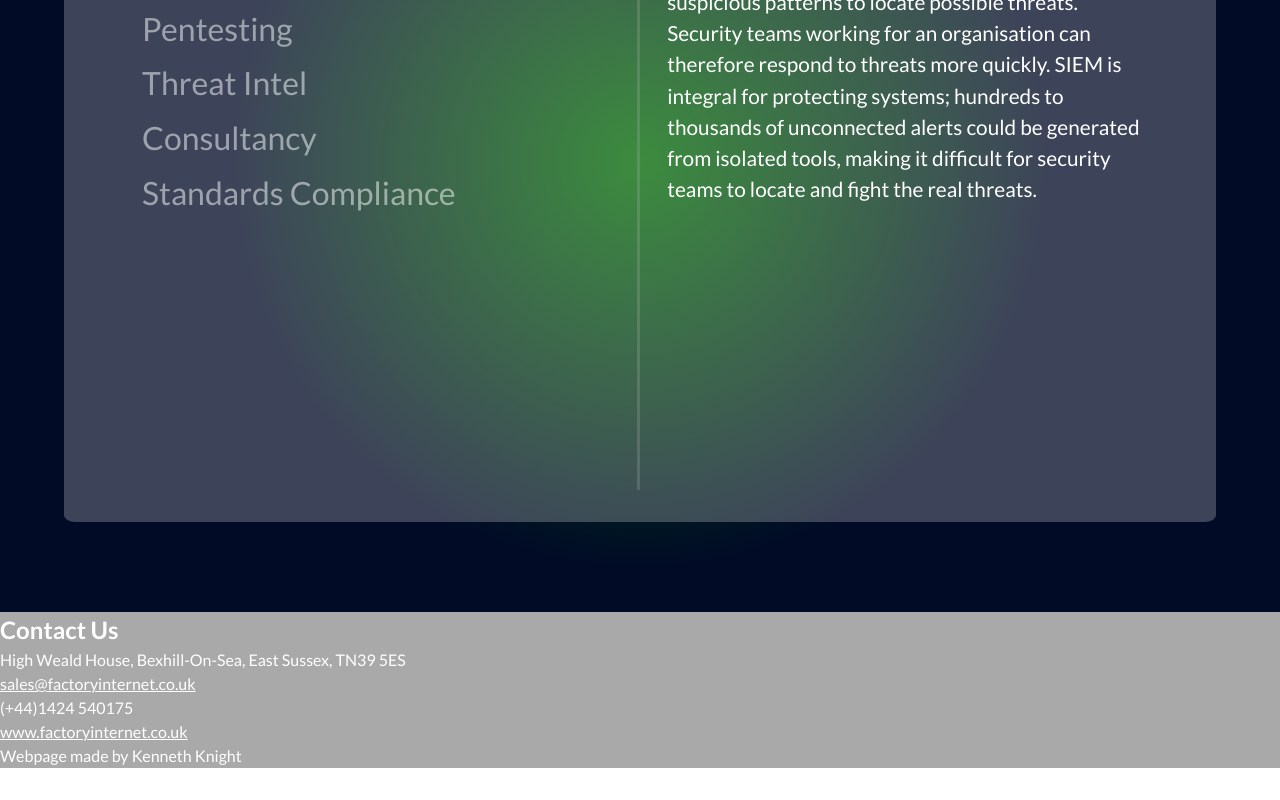
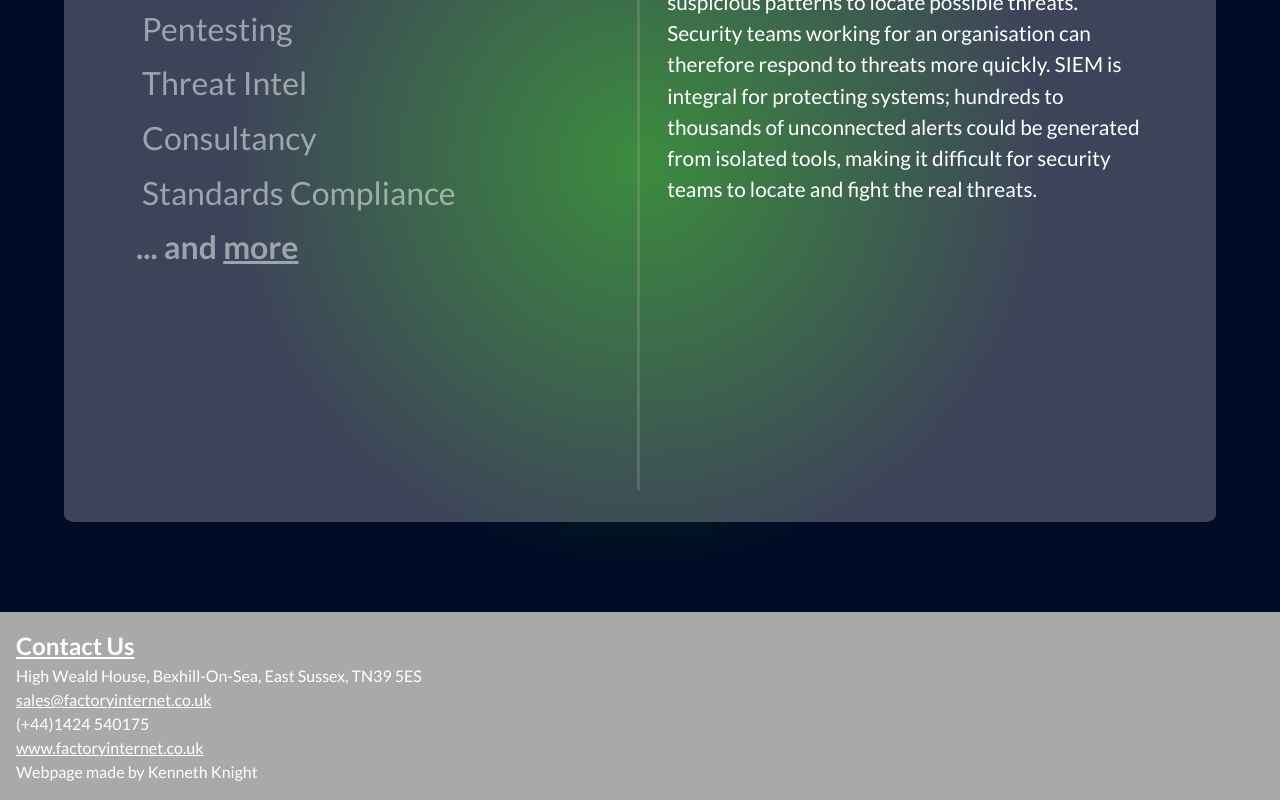
Before and after one commit to KennethOnGitHub/FactoryInternetWebsite2, a SvelteKit app: page / in a window 1280 px wide. Shown: the part 1868-2668 px from the top of the page. Before the commit the page ends 2636 px from the top, so only its background shows below. Built offline with nearby package versions, Linux system fonts and the light colour scheme.

Commit message:
finished up most of the content

```diff
--- a/src/routes/+page.svelte
+++ b/src/routes/+page.svelte
@@ -56,5 +56,10 @@
 
     footer{
         background-color: darkgrey;
+        padding: 1em;
+    }
+
+    h2 {
+        text-decoration: underline;
     }
 </style>
--- a/src/routes/ServicesBox.svelte
+++ b/src/routes/ServicesBox.svelte
@@ -21,7 +21,8 @@
         {name: "Consultancy", mode:"inactive", content: `Building and maintaining secure systems is a complex task, where the key factor to success is experience. Factory can aide your IT teams as they build systems,
         giving direction on how to effictively secure systems from attacks using our in-depth expertise`},
 
-        {name: "Standards Compliance", mode:"inactive", content: `//DRAFT!!!!Your digital systems must meet regulations set out by governments to protect users, we can help you ensure that your organisation is safe from being hit by hefty fines.`},
+        {name: "Standards Compliance", mode:"inactive", content: `It is of the utmost importance that your organisation complies with cybersecurity regulations; breaches of regulation can lead to hefty fines and shattered public trust. Factory Internet
+        can provide expertise to give you that peace of mind that your systems check all the regulatory boxes.`},
     ]
 
     /*I REALLY don't like the whole make mode a string that is either active or inactive, but webdev doesn't seem to like having bools and the like*/
@@ -47,6 +48,7 @@
                     <!-- May the lord strike me down, because I wish I were better, this is one of my worst projects quality-wise -->
                 </li>
             {/each}
+            <h2>... and <a href = "https://www.factoryinternet.co.uk/cyber-security/">more</a></h2>
         </ul>
     </div>
 
@@ -90,6 +92,7 @@
         background-color: transparent;
         border: none;
         opacity: 50%;
+        cursor: pointer;
     }
 
     button:hover {
@@ -105,5 +108,10 @@
         opacity: 100%;
     }
 
+    h2 {
+        opacity: 50%;
+        font-size: 2em;
+    }
+
 
 </style>
--- a/src/routes/Threats.svelte
+++ b/src/routes/Threats.svelte
@@ -60,8 +60,7 @@
         {title: "Out-of-Date Software", content: 'Software used by an organisation that is not regularly kept up-to-date may contain vulnerabilities easily exploited by threat actors.'},
         {title: "Software Misconfiguration", content: `Software used within a computer system have settings to dictate what functionality is enabled, a misconfiguration could lead to an integral security feature being disabled or a exploitable
         feature being enabled.`},
-        {title: "Spyware", content: ""},
-        {title: "Ransomware", content: ""},
+        {title: "API", content: `An Application Programming Interface allows different pieces of software to communicate with each other. An improperly secured API can result in sensitive data being stolen by threat actors.`},
         ]},
     ]
 
```
